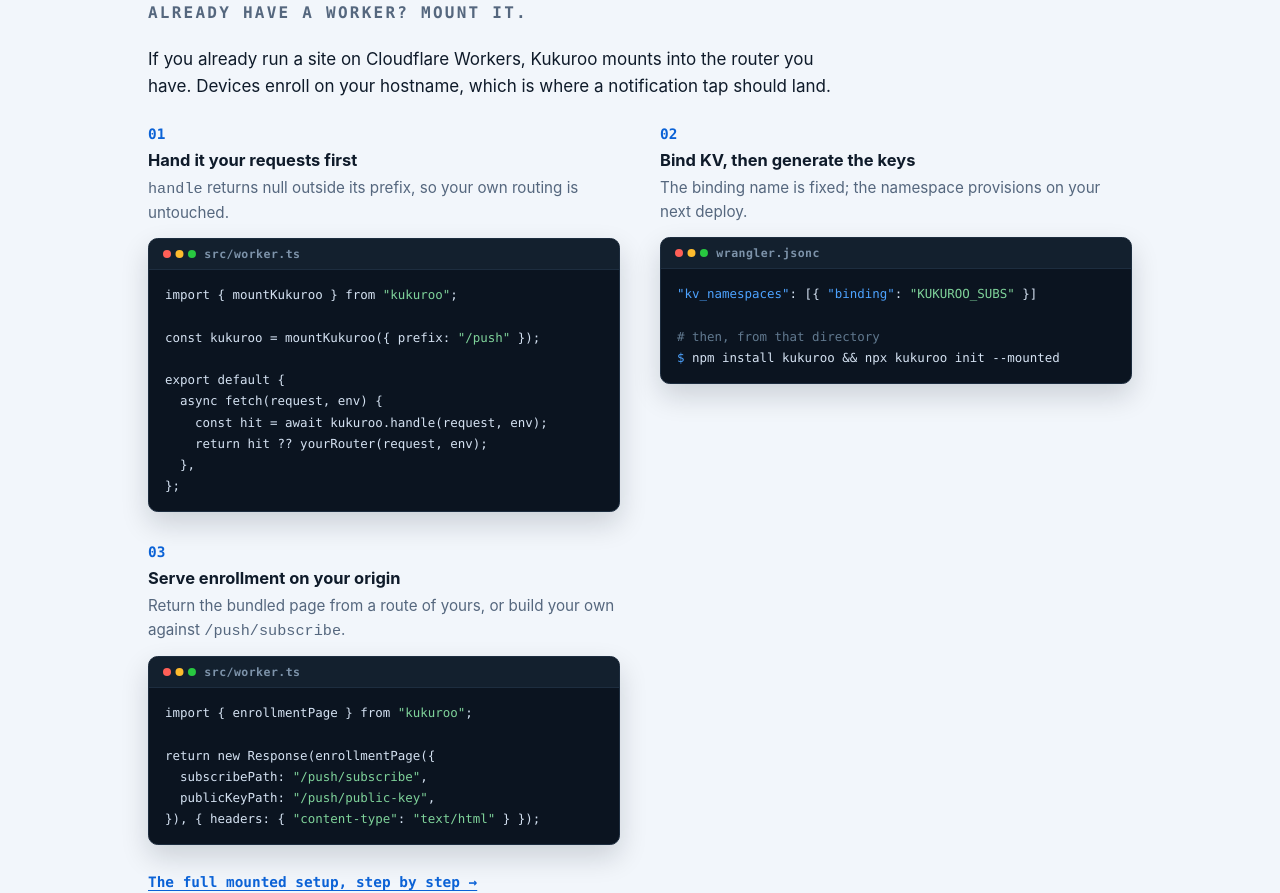
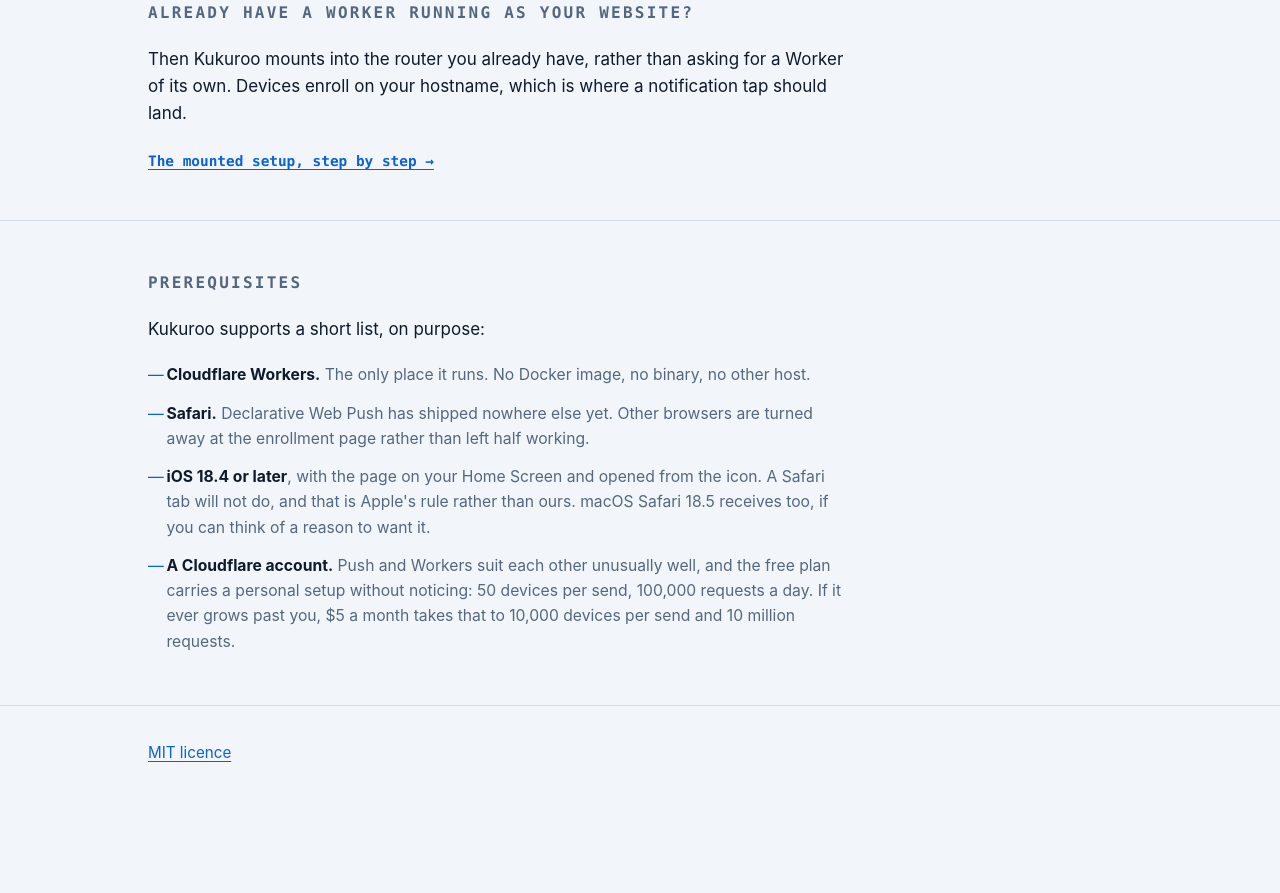
Before and after one commit to saiday/kukuroo, a website: page site/index.html in a window 1280 px wide. Shown: the part 1858-2751 px from the top of the page. After the commit the page ends 2675 px from the top, so only its background shows below. Drawn offline with Linux system fonts and the light colour scheme.

Commit message:
Let the mounted section point at the README instead of teaching it
Three code blocks on the landing page answered a question most visitors do
not have, and the README already answers it properly. The section now states
what mounting is and sends the few people it applies to somewhere that stays
in step with the code.

The link went to #mounted, an anchor the README has never had. It now points
at the heading that exists.

```diff
--- a/site/index.html
+++ b/site/index.html
@@ -192,10 +192,8 @@
      the instruction rather than as a sample. */
   .term.large .term-body { font-size: 1rem; padding: 1.4rem 1.5rem; }
   .term .pmt { color: var(--azure-bright); -webkit-user-select: none; user-select: none; }
-  .term .cmt { color: #61798f; }
   .term .str { color: #7fd39a; }
   .term .out { color: #56b6e0; }
-  .term .key { color: var(--azure-bright); }
   .caption { margin-top: 1rem; color: var(--feather); max-width: 42rem; }
 
   /* The line that used to be a comment inside the block. It is the argument,
@@ -205,24 +203,10 @@
 
   .defs { max-width: 44rem; margin-bottom: 1.6rem; }
 
-  /* Two up, not three: a 300px column truncates half of every command, and
-     these blocks are the argument the section is making. */
-  .steps { display: grid; grid-template-columns: repeat(auto-fit, minmax(21rem, 1fr)); gap: 2rem 2.5rem; counter-reset: step; }
   /* Grid items refuse to shrink below their content without this, and a long
-     command line inside a step would push the whole page wider than a phone. */
-  .step, .punch, .hero > div { min-width: 0; }
-  .step { counter-increment: step; }
-  .step::before {
-    content: counter(step, decimal-leading-zero);
-    font: 700 .9rem var(--mono); color: var(--azure); display: block; margin-bottom: .5rem;
-  }
-  .step b { font: 650 1.03rem var(--sans); display: block; margin-bottom: .35rem; }
-  .step p { font-size: .95rem; color: var(--feather); }
-  /* Wrapping these would break paths and indentation mid-token, so the long
-     lines scroll inside the block instead. The block scrolls, not the page. */
-  .step .term { margin-top: .8rem; }
-  .step .term-body { font-size: .78rem; padding: .9rem 1rem; }
-  .more { margin-top: 1.8rem; font: 600 .9rem var(--mono); }
+     line inside one would push the whole page wider than a phone. */
+  .punch, .hero > div { min-width: 0; }
+  .more { margin-top: 1.4rem; font: 600 .9rem var(--mono); }
 
   .spec { list-style: none; padding: 0; display: grid; gap: .85rem; max-width: 44rem; }
   .spec li { position: relative; padding-left: 1.15rem; color: var(--feather); font-size: .98rem; }
@@ -354,59 +338,13 @@
 
   <section id="mount">
     <div class="wrap">
-      <h2>Already have a Worker? Mount it.</h2>
+      <h2>Already have a Worker running as your website?</h2>
       <p class="defs">
-        If you already run a site on Cloudflare Workers, Kukuroo mounts into the
-        router you have. Devices enroll on your hostname, which is where a
-        notification tap should land.
+        Then Kukuroo mounts into the router you already have, rather than asking
+        for a Worker of its own. Devices enroll on your hostname, which is where
+        a notification tap should land.
       </p>
-      <div class="steps">
-        <div class="step">
-          <b>Hand it your requests first</b>
-          <p><code>handle</code> returns null outside its prefix, so your own
-          routing is untouched.</p>
-          <div class="term">
-            <div class="term-bar"><span class="dots" aria-hidden="true"></span><span class="title">src/worker.ts</span></div>
-            <pre class="term-body">import { mountKukuroo } from <span class="str">"kukuroo"</span>;
-
-const kukuroo = mountKukuroo({ prefix: <span class="str">"/push"</span> });
-
-export default {
-  async fetch(request, env) {
-    const hit = await kukuroo.handle(request, env);
-    return hit ?? yourRouter(request, env);
-  },
-};</pre>
-          </div>
-        </div>
-        <div class="step">
-          <b>Bind KV, then generate the keys</b>
-          <p>The binding name is fixed; the namespace provisions on your next
-          deploy.</p>
-          <div class="term">
-            <div class="term-bar"><span class="dots" aria-hidden="true"></span><span class="title">wrangler.jsonc</span></div>
-            <pre class="term-body"><span class="key">"kv_namespaces"</span>: [{ <span class="key">"binding"</span>: <span class="str">"KUKUROO_SUBS"</span> }]
-
-<span class="cmt"># then, from that directory</span>
-<span class="pmt">$ </span>npm install kukuroo &amp;&amp; npx kukuroo init --mounted</pre>
-          </div>
-        </div>
-        <div class="step">
-          <b>Serve enrollment on your origin</b>
-          <p>Return the bundled page from a route of yours, or build your own
-          against <code>/push/subscribe</code>.</p>
-          <div class="term">
-            <div class="term-bar"><span class="dots" aria-hidden="true"></span><span class="title">src/worker.ts</span></div>
-            <pre class="term-body">import { enrollmentPage } from <span class="str">"kukuroo"</span>;
-
-return new Response(enrollmentPage({
-  subscribePath: <span class="str">"/push/subscribe"</span>,
-  publicKeyPath: <span class="str">"/push/public-key"</span>,
-}), { headers: { <span class="str">"content-type"</span>: <span class="str">"text/html"</span> } });</pre>
-          </div>
-        </div>
-      </div>
-      <p class="more"><a href="https://github.com/saiday/kukuroo#mounted">The full mounted setup, step by step &rarr;</a></p>
+      <p class="more"><a href="https://github.com/saiday/kukuroo#mounting-it-in-a-worker-you-already-run">The mounted setup, step by step &rarr;</a></p>
     </div>
   </section>
 
```
